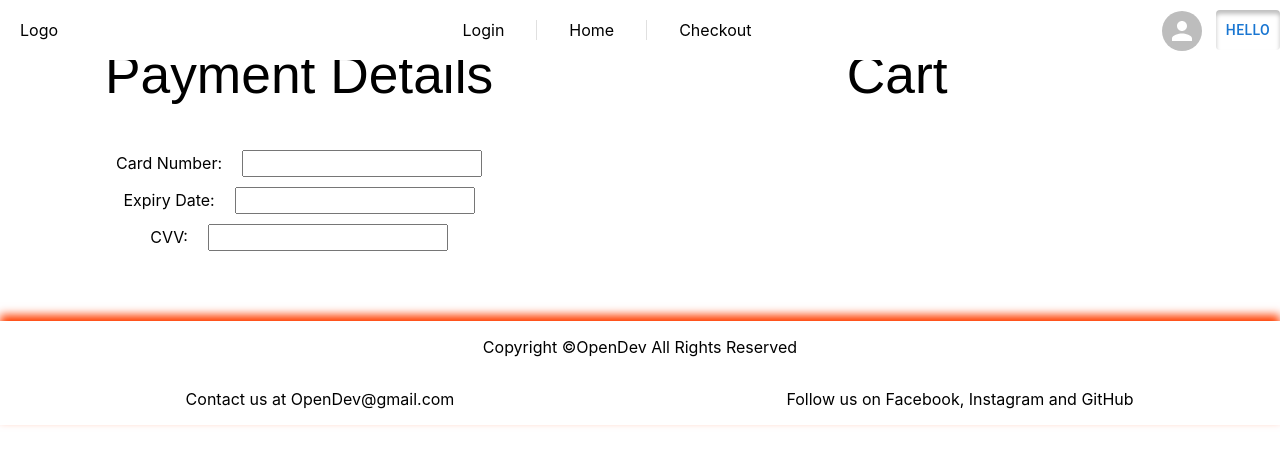
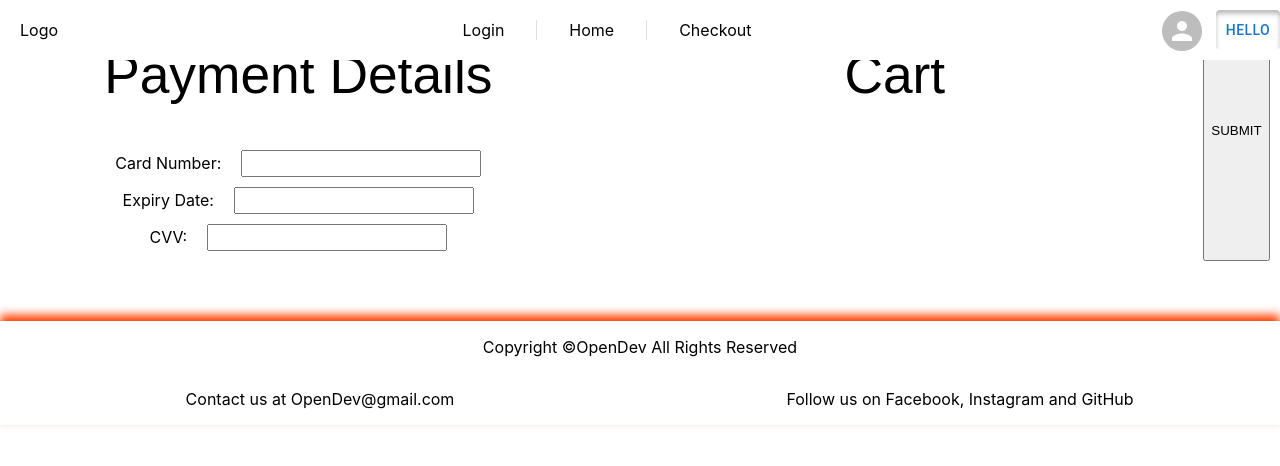
Before and after one commit to Pantonym/MidTermAssessmentDV200T4, a React (Create React App) app in the folder npm/: page /checkout in a window 1280 px wide. Shown: the top 466 px of the page. Built offline with nearby package versions, Linux system fonts and the light colour scheme.

Commit message:
added spelling

```diff
--- a/npm/src/pages/checkout.js
+++ b/npm/src/pages/checkout.js
@@ -81,7 +81,7 @@ const Checkout = () => {
         </ul>
         {/* <h3>Total: R{cartTotal}</h3> */}
       </div>
-      <buton>SUBMIT</buton>
+      <button>SUBMIT</button>
     </div>
   );
 };
```
Also changed, not shown: 1 other file (tests, documents, lock files or other folders).
